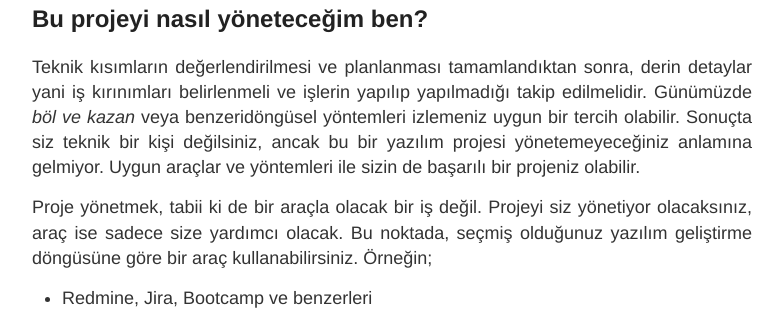
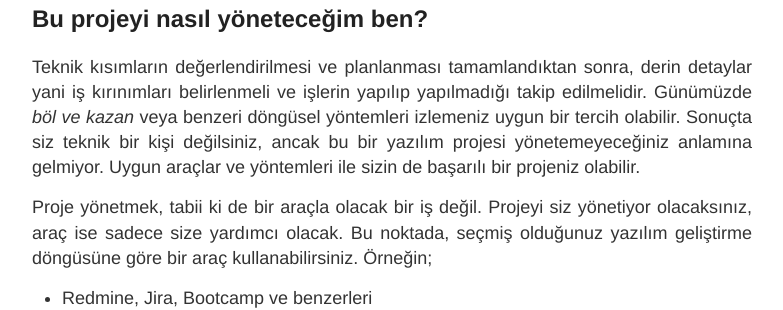
Before and after one commit to orbingol/orbingol.github.io, a Jekyll site: the page built from _posts/2015-03-30-yazilimci-olmayanlar-icin-yazilim-projelerine-giris.md, in a window 1280 px wide and 900 px high, scrolled down 2217 px. Shown: the part 153-463 px from the top of the window, without its empty margins (248-1031 px from the left). Built offline with Jekyll 4.4.1, drawn with Linux system fonts in a browser that asks for light colours; Markdown is read by kramdown in place of the engine named in the settings; comment, search, counter and statistics services are not loaded.

Commit message:
Fixed word typing mistake.

```diff
--- a/_posts/2015-03-30-yazilimci-olmayanlar-icin-yazilim-projelerine-giris.md
+++ b/_posts/2015-03-30-yazilimci-olmayanlar-icin-yazilim-projelerine-giris.md
@@ -57,7 +57,7 @@ Yazılım projeleri düşünüldüğünde, kullanılacak programlama dilinden,
 
 ## Bu projeyi nasıl yöneteceğim ben?
 
-Teknik kısımların değerlendirilmesi ve planlanması tamamlandıktan sonra, derin detaylar yani iş kırınımları belirlenmeli ve işlerin yapılıp yapılmadığı takip edilmelidir. Günümüzde *böl ve kazan* veya benzeridöngüsel yöntemleri izlemeniz uygun bir tercih olabilir. Sonuçta siz teknik bir kişi değilsiniz, ancak bu bir yazılım projesi yönetemeyeceğiniz anlamına gelmiyor. Uygun araçlar ve yöntemleri ile sizin de başarılı bir projeniz olabilir.
+Teknik kısımların değerlendirilmesi ve planlanması tamamlandıktan sonra, derin detaylar yani iş kırınımları belirlenmeli ve işlerin yapılıp yapılmadığı takip edilmelidir. Günümüzde *böl ve kazan* veya benzeri döngüsel yöntemleri izlemeniz uygun bir tercih olabilir. Sonuçta siz teknik bir kişi değilsiniz, ancak bu bir yazılım projesi yönetemeyeceğiniz anlamına gelmiyor. Uygun araçlar ve yöntemleri ile sizin de başarılı bir projeniz olabilir.
 
 Proje yönetmek, tabii ki de bir araçla olacak bir iş değil. Projeyi siz yönetiyor olacaksınız, araç ise sadece size yardımcı olacak. Bu noktada, seçmiş olduğunuz yazılım geliştirme döngüsüne göre bir araç kullanabilirsiniz. Örneğin;
 
```
